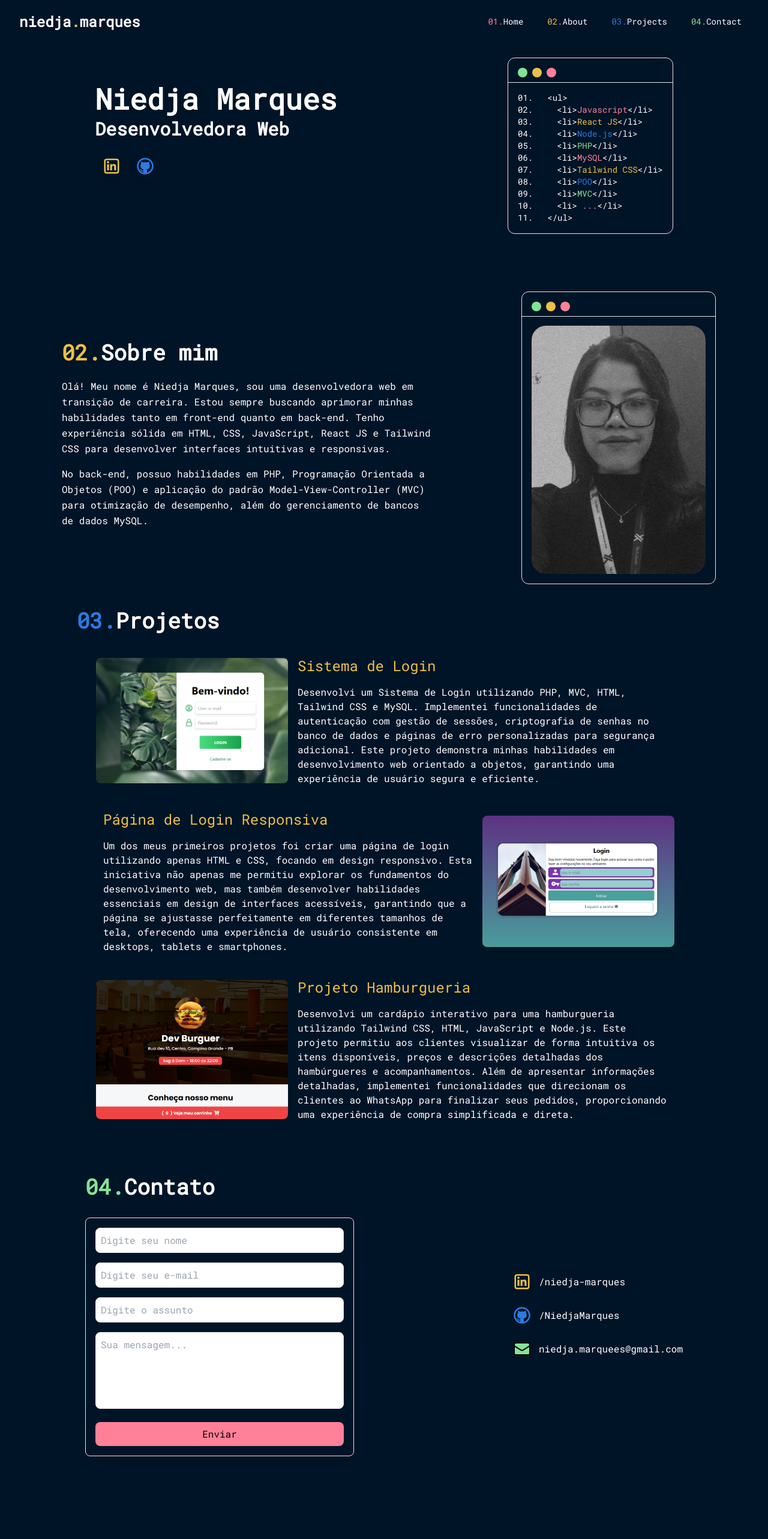
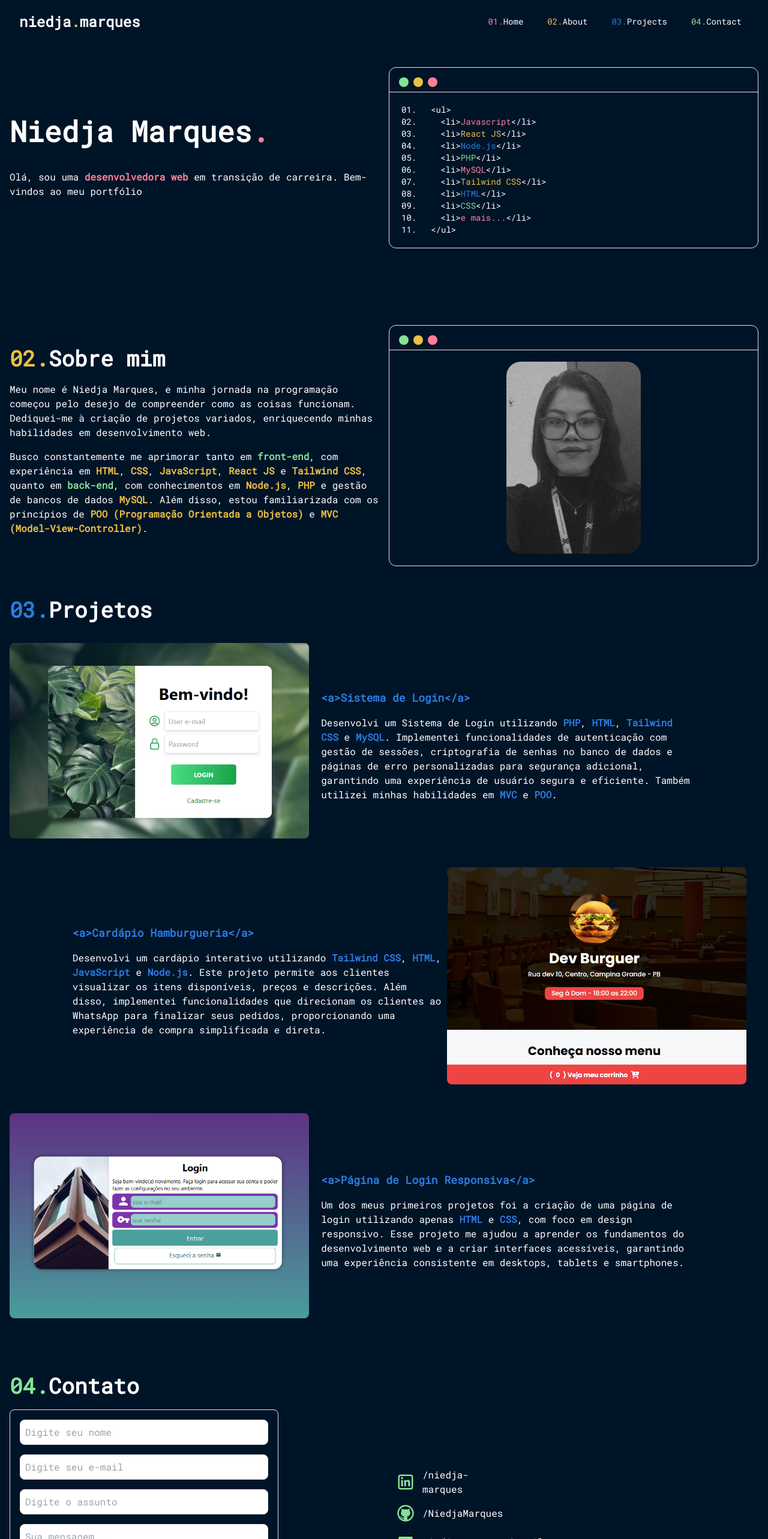
Before and after one commit to NiedjaMarques/Portifolio, a React (Vite) app: page / in a window 1280 px wide. Shown: the top 2566 px of the page at 60% size. Before the commit the page ends 2468 px from the top, so only its background shows below. Built offline with nearby package versions, Linux system fonts and the light colour scheme.

Commit message:
Ajustes de todas as section
Melhorando a responsividade

```diff
--- a/src/App.jsx
+++ b/src/App.jsx
@@ -3,17 +3,20 @@ import Home from './pages/componentes/Home.jsx'
 import About from './pages/componentes/AboutSection.jsx'
 import Projects from './pages/componentes/ProjetosSection.jsx'
 import Contact from './pages/componentes/ContactSection.jsx'
+import MainLayout from './pages/componentes/MainLayout.jsx'
 import Skills from './pages/componentes/SkillSection.jsx'
 
 const App = () => {
   return (
     <>
+      <MainLayout>
         <Header/>
         <Home/>
         <About/>
         <Projects/>
         {/* <Skills/> */}
         <Contact />
+      </MainLayout>
     </>
   )
 }
--- a/src/pages/componentes/AboutSection.jsx
+++ b/src/pages/componentes/AboutSection.jsx
@@ -4,27 +4,25 @@ import imgEu from '../../../app/view/imagens/cabelolongoproxxima.jpg'
 function About(){
     return(
         <>
-            <section className="container mx-auto px-4" id='about'>
+            <section className="py-4 grid sm:grid-cols-2 gap-4 items-center transition-all duration-500 ease " id='about'>
 
-                <div className="flex flex-col items-center justify-around sm:flex-row sm: transition-all duration-500 ease">
+                <div className="pb-4 sm:pb-0 transition-all duration-500 ease">
 
-                    <div className="pb-5 text-start sm:ml-4 sm:w-1/2 transition-all duration-500 ease leading-relaxed">
-
-                        <h1 className="text-3xl sm:text-4xl font-bold transition-all duration-500 ease py-4">
+                    <h1 className="font-bold text-3xl sm:text-4xl mb-5 transition-all duration-500 ease">
                         <span className='text-amarelo'>02.</span>Sobre mim
                     </h1>
 
-                        <p className="py-2 font-medium">
-                            Olá! Meu nome é Niedja Marques, sou uma desenvolvedora web em transição de carreira. Estou sempre buscando aprimorar minhas habilidades tanto em front-end quanto em back-end. Tenho experiência sólida em HTML, CSS, JavaScript, React JS e Tailwind CSS para desenvolver interfaces intuitivas e responsivas.
+                    <p>
+                        Meu nome é Niedja Marques, e minha jornada na programação começou pelo desejo de compreender como as coisas funcionam. Dediquei-me à criação de projetos variados, enriquecendo minhas habilidades em desenvolvimento web.
                     </p>
 
-                        <p className='py-2 font-medium'>
-                            No back-end, possuo habilidades em PHP, Programação Orientada a Objetos (POO) e aplicação do padrão Model-View-Controller (MVC) para otimização de desempenho, além do gerenciamento de bancos de dados MySQL.
+                    <p className='my-4'>
+                        Busco constantemente me aprimorar tanto em <span className='text-verde font-bold'>front-end</span>, com experiência em <span className='text-amarelo font-bold'>HTML</span>, <span className='text-amarelo font-bold'>CSS</span>, <span className='text-amarelo font-bold'>JavaScript</span>, <span className='text-amarelo font-bold'>React JS</span> e <span className='text-amarelo font-bold'>Tailwind CSS</span>, quanto em <span className='text-verde font-bold'>back-end</span>, com conhecimentos em <span className='text-amarelo font-bold'>Node.js</span>, <span className='text-amarelo font-bold'>PHP</span> e gestão de bancos de dados <span className='text-amarelo font-bold'>MySQL</span>. Além disso, estou familiarizada com os princípios de <span className='text-amarelo font-bold'>POO (Programação Orientada a Objetos)</span> e <span className='text-amarelo font-bold'>MVC (Model-View-Controller)</span>.
                     </p>
 
                 </div>
 
-                    <div className='inline-block p-4 text-sm rounded-xl border relative transition-all duration-500 ease'>
+                <div className='p-5 rounded-xl border relative transition-all duration-500 ease '>
 
                     <div className='border-b w-full space-x-2 absolute top-2 left-0 px-4 py-2 flex'>
                         <span className='bg-verde w-4 h-4 rounded-full'></span>
@@ -32,12 +30,10 @@ function About(){
                         <span className='bg-rosa w-4 h-4 rounded-full'></span>
                     </div>
 
-                        <div className='flex justify-center items-center pt-10'>
-                            <div className='max-w-[290px] sm:max-w-[290px] md:max-w-[290px] lg:max-w-[290px] xl:max-w-[290px] transition-all duration-500 ease'>
-                                <img className='rounded-3xl shadow-sm shadow-cinza-claro w-full h-auto' src={imgEu} alt="Niedja Marques" />
+                    <div className='flex justify-center items-center pt-10 '>
+                        <div className='max-w-[290px]  sm:max-w-[290px] md:max-w-[290px] lg:max-w-[290px] xl:max-w-[290px] transition-all duration-500 ease'>
+                            <img className='rounded-3xl w-full max-h-[320px] ' src={imgEu} alt="Niedja Marques" />
                         </div>
-                        </div>
-
                     </div>
 
                 </div>
--- a/src/pages/componentes/ContactSection.jsx
+++ b/src/pages/componentes/ContactSection.jsx
@@ -10,40 +10,35 @@ import iconGithub from '../../../app/view/icons/icons8-github.svg'
 const Contact = () => {
     return (
         <>
-            <footer className="container mx-auto px-4 pb-10" id='contact'>
+            <footer className="grid sm:grid-cols-2 gap-4 items-center pb-10 pt-4 transition-all duration-500 ease " id='contact'>
 
-                <div className="flex flex-col items-center justify-around md:flex-row transition-all duration-500 ease">
+                    <div>
 
-                    <div className=''>
-
-                        <h1 className="text-3xl sm:text-4xl font-bold text-start transition-all duration-500 ease">
+                        <h1 className="font-bold text-3xl sm:text-4xl mb-5 transition-all duration-500 ease">
                             <span className='text-verde'>04.</span>Contato
                         </h1>
 
                         <ContactForm />
-
                     </div>
 
-                    <div className='flex flex-col sm:justify-start py-4 md:[40%]'>
+                    <div className='py-4'>
 
-                        <a href="https://www.linkedin.com/in/niedja-marques-460823274/" target="_blank" className="my-2 flex items-center">
+                        <a href="https://www.linkedin.com/in/niedja-marques-460823274/" target="_blank" className="my-2 flex items-center w-[200px] hover:text-verde duration-300 transition-all ease">
                             <img className='transform duration-500 mx-2 rounded-full h-10' src={iconLinkedin} alt="logo linkedin" />
                             <p className='font-medium'>/niedja-marques</p>
                         </a>
 
-                        <a href="https://github.com/NiedjaMarques" target="_blank" className="my-2 flex items-center">
+                        <a href="https://github.com/NiedjaMarques" target="_blank" className="w-[200px] hover:text-verde duration-300 transition-all ease my-2 flex items-center">
                             <img className='transform duration-500 mx-2 rounded-full h-10' src={iconGithub} alt="logo Github" />
                             <p className='font-medium'>/NiedjaMarques</p>
                         </a>
 
-                        <a href="mailto:niedja.marquees@gmail.com" target="_blank" className="my-2 flex items-center">
+                        <a href="mailto:niedja.marquees@gmail.com" target="_blank" className="w-[300px hover:text-verde duration-300 transition-all ease my-2 flex items-center">
                             <img className='transform duration-500 mx-2 rounded-full h-10 p-1' src={iconEmail} alt="logo email" />
                             <p className='font-medium'>niedja.marquees@gmail.com</p>
                         </a>
 
                     </div>
-
-                </div>
 
             </footer>
         </>
@@ -94,7 +89,7 @@ const ContactForm = () => {
         <>
             <div className='transition-all duration-500 ease'>
 
-                <form onSubmit={sendEmail} className="form max-w-md mt-8 p-4 border rounded-lg shadow-sm text-black">
+                <form onSubmit={sendEmail} className="form max-w-md mt-5 p-4 border rounded-lg shadow-sm text-black">
 
                     <input
                     type="text"
@@ -129,7 +124,7 @@ const ContactForm = () => {
 
                     <button
                     type="submit"
-                    className="w-full p-2 bg-rosa rounded-lg hover:bg-azul-claro focus:outline-none focus:ring-2">
+                    className="w-full p-2 bg-verde font-bold rounded-lg hover:bg-azul-claro transition-all duration-500 ease focus:outline-none focus:ring-2">
                     Enviar
                     </button>
 
--- a/src/pages/componentes/Home.jsx
+++ b/src/pages/componentes/Home.jsx
@@ -1,37 +1,42 @@
 import React from 'react';
-import iconLinkedin from '../../../app/view/icons/icons8-linkedin.svg'
-import iconGithub from '../../../app/view/icons/icons8-github.svg'
+// import iconLinkedin from '../../../app/view/icons/icons8-linkedin.svg'
+// import iconGithub from '../../../app/view/icons/icons8-github.svg'
 
-const Home = () => {
+const
+Home = () => {
     return (
       <>
-        <section id='home' className="container mx-auto flex flex-col sm:flex-row items-center py-24 px-4 justify-around flex-nowrap">
+        <section id='home' className="grid sm:grid-cols-2 gap-4 items-center py-28 transition-all duration-500 ease">
 
-            <div className='text-start pb-8 transition-all duration-500 ease'>
+            <div className='pb-4 sm:pb-0 transition-all duration-500 ease'>
 
-                <h1 className="font-bold text-4xl sm:text-5xl pb-2">
-                    Niedja Marques
+                <h1 className="font-bold text-3xl sm:text-5xl mb-10 transition-all duration-500 ease">
+                    Niedja Marques<span className='text-rosa'>.</span>
                 </h1>
 
-                <h2 className="text-2xl sm:text-3xl pb-2 font-semibold">
+                <p className='transition-all duration-500 ease'>
+                    Olá, sou uma <span className='text-rosa font-bold'>desenvolvedora web</span> em transição de carreira. Bem-vindos ao meu portfólio
+                </p> {/*, onde cada linha de código representa um passo na construção de algo novo e significativo.*/}
+
+                {/* <h2 className="text-2xl sm:text-3xl pb-2 font-semibold">
                     Desenvolvedora Web
-                </h2>
+                </h2> */}
 
-                <div className="flex items-start justify-start py-4 ">
+                {/* <div className="flex items-start justify-start py-4 ">
 
                     <a href="https://www.linkedin.com/in/niedja-marques-460823274/" target="_blank">
-                        <img className=' transform duration-500 mx-2 rounded-full shadow-md shadow-azul-escuro h-10' src={iconLinkedin} alt="logo linkedin" />
+                        <img className=' transform duration-500 rounded-full shadow-md shadow-azul-escuro h-10' src={iconLinkedin} alt="logo linkedin" />
                     </a>
 
                     <a href="https://github.com/NiedjaMarques" target="_blank">
-                        <img className=' transform duration-500 mx-2 rounded-full shadow-md shadow-azul-escuro h-10' src={iconGithub} alt="logo Github" />
+                        <img className=' transform duration-500 ml-2 rounded-full shadow-md shadow-azul-escuro h-10' src={iconGithub} alt="logo Github" />
                     </a>
 
-                </div>
+                </div> */}
 
             </div>
 
-            <div className='inline-block p-4 text-sm rounded-xl border relative transition-all duration-500 ease'>
+            <div className='p-5 text-sm rounded-xl border relative transition-all duration-500 ease'>
 
                 <div className='border-b w-full space-x-2 absolute top-2 left-0 px-4 py-2 flex'>
                     <span className='bg-verde w-4 h-4 rounded-full'></span>
@@ -39,7 +44,7 @@ const Home = () => {
                     <span className='bg-rosa w-4 h-4 rounded-full'></span>
                 </div>
 
-                <div className='flex flex-col pt-6 mt-4 flex-nowrap'>
+                <div className='flex flex-col pt-6 mt-4 flex-nowrap transition-all duration-500 ease'>
                     <span>01.<span className='ml-6'>&lt;ul&gt;</span></span>
                     <span>02.<span className='ml-10'>&lt;li&gt;<span className='text-rosa'>Javascript</span>&lt;/li&gt;</span></span>
                     <span>03.<span className='ml-10'>&lt;li&gt;<span className='text-amarelo'>React JS</span>&lt;/li&gt;</span></span>
@@ -47,9 +52,9 @@ const Home = () => {
                     <span>05.<span className='ml-10'>&lt;li&gt;<span className='text-verde'>PHP</span>&lt;/li&gt;</span></span>
                     <span>06.<span className='ml-10'>&lt;li&gt;<span className='text-rosa'>MySQL</span>&lt;/li&gt;</span></span>
                     <span>07.<span className='ml-10'>&lt;li&gt;<span className='text-amarelo'>Tailwind CSS</span>&lt;/li&gt;</span></span>
-                    <span>08.<span className='ml-10'>&lt;li&gt;<span className='text-azul-claro'>POO</span>&lt;/li&gt;</span></span>
-                    <span>09.<span className='ml-10'>&lt;li&gt;<span className='text-verde'>MVC</span>&lt;/li&gt;</span></span>
-                    <span>10.<span className='ml-10'>&lt;li&gt; <span className='text-rosa'>...</span>&lt;/li&gt;</span></span>
+                    <span>08.<span className='ml-10'>&lt;li&gt;<span className='text-azul-claro'>HTML</span>&lt;/li&gt;</span></span>
+                    <span>09.<span className='ml-10'>&lt;li&gt;<span className='text-verde'>CSS</span>&lt;/li&gt;</span></span>
+                    <span>10.<span className='ml-10'>&lt;li&gt;<span className='text-rosa'>e mais...</span>&lt;/li&gt;</span></span>
                     <span>11.<span className='ml-6'>&lt;/ul&gt;</span></span>
                 </div>
 
--- /dev/null
+++ b/src/pages/componentes/MainLayout.jsx
@@ -0,0 +1,11 @@
+import React from "react";
+
+const MainLayout = ({ children }) => {
+    return(
+        <div className="container mx-auto px-4">
+            {children}
+        </div>
+    )
+}
+
+export default MainLayout
--- a/src/pages/componentes/ProjetosSection.jsx
+++ b/src/pages/componentes/ProjetosSection.jsx
@@ -6,68 +6,68 @@ import img4 from '../../../app/view/imagens/ProjetoHamburgueria.png'
 const Projetos = () => {
     return (
         <>
-            <section className="pb-12 container px-4 mx-auto" id='projects'>
+            <section className="pb-10 my-5 transition-all duration-500 ease" id='projects'>
 
-                <div className="text-start transition-all duration-500 ease">
-
-                    <h1 className="text-3xl sm:text-4xl font-bold transition-all duration-500 ease py-10 md:ml-6 lg:ml-28">
+                <div className='py-4 transition-all duration-500 ease'>
+                    <h1 className="font-bold text-3xl sm:text-4xl mb-5 transition-all duration-500 ease">
                         <span className='text-azul-claro'>03.</span>Projetos
                     </h1>
+                </div>
 
-                    <div className="flex flex-col sm:flex-row items-center justify-center transition-all duration-500 ease bgred-300 mb-10">
+                <div className="grid grid-cols-1 gap-8 ">
 
-                        <div className="max-w-[320px] transition-all duration-500 ease mb-3 sm:mb-0">
-                            <img className="rounded-lg w-full h-auto" src={img2} alt="Projeto Sistema de Login" />
+                    <div className='transition-all duration-300 ease-in flex flex-col sm:flex-row items-center'>
+
+                        <div className='sm:max-w-[40%] mr-5 '>
+                            <img className="w-full mb-4 transition-all duration-500 ease rounded-lg" src={img2} alt="Projeto Sistema de Login" />
                         </div>
 
-                        <div className="w-full md:max-w-[50%] sm:ml-4 transition-all duration-500 ease font-medium text-start">
+                        <div className='sm:max-w-[50%]'>
 
-                            <a href="https://github.com/NiedjaMarques/Sistema-de-Autentica--o" target="_blank" className=" text-2xl transition-all duration-500 ease hover:underline text-amarelo cursor-pointer">
-                                Sistema de Login
+                            <a href="https://github.com/NiedjaMarques/Sistema-de-Autentica--o" target="_blank" className="transition-all duration-500 ease hover:underline mb-4 text-azul-claro font-bold cursor-pointer text-lg">
+                            &lt;a&gt;Sistema de Login&lt;/a&gt;
                             </a>
 
                             <p className='pt-4'>
-                                Desenvolvi um Sistema de Login utilizando PHP, MVC, HTML, Tailwind CSS e MySQL. Implementei funcionalidades de autenticação com gestão de sessões, criptografia de senhas no banco de dados e páginas de erro personalizadas para segurança adicional. Este projeto demonstra minhas habilidades em desenvolvimento web orientado a objetos, garantindo uma experiência de usuário segura e eficiente.
+                                Desenvolvi um Sistema de Login utilizando <span className='text-azul-claro font-bold'>PHP</span>, <span className='text-azul-claro font-bold'>HTML</span>, <span className='text-azul-claro font-bold'>Tailwind CSS</span> e <span className='text-azul-claro font-bold'>MySQL</span>. Implementei funcionalidades de autenticação com gestão de sessões, criptografia de senhas no banco de dados e páginas de erro personalizadas para segurança adicional, garantindo uma experiência de usuário segura e eficiente. Também utilizei minhas habilidades em <span className='text-azul-claro font-bold'>MVC</span> e <span className='text-azul-claro font-bold'>POO</span>.
                             </p>
 
                         </div>
 
                     </div>
 
-                    <div className="flex flex-col sm:flex-row-reverse items-center justify-center transition-all duration-500 ease bgred-300 mb-10">
+                    <div className='transition-all duration-300 ease-in flex flex-col sm:flex-row-reverse items-center'>
 
-                        <div className="max-w-[320px] transition-all duration-500 ease mb-3 sm:mb-0">
-                            <img className="rounded-lg w-full h-auto" src={img3} alt="Projeto Sistema de Login" />
+                        <div className='sm:max-w-[40%] mr-5'>
+                            <img className="w-full mb-4 transition-all duration-500 ease rounded-lg" src={img4} alt="Projeto Humburgueria" />
                         </div>
 
-                        <div className="w-full md:max-w-[50%] mr-2 sm:ml-4 transition-all duration-500 ease font-medium text-start">
+                        <div className='sm:max-w-[50%]'>
 
-                            <a href="https://github.com/NiedjaMarques/projeto-login" target="_blank" className="text-2xl transition-all duration-500 ease hover:underline text-amarelo cursor-pointer">
-                                Página de Login Responsiva
+                            <a href="https://github.com/NiedjaMarques/Projeto_Hamburgueria" target="_blank" className="transition-all duration-500 ease hover:underline mb-4 text-azul-claro font-bold cursor-pointer text-lg">
+                            &lt;a&gt;Cardápio Hamburgueria&lt;/a&gt;
                             </a>
 
                             <p className="pt-4">
-                                Um dos meus primeiros projetos foi criar uma página de login utilizando apenas HTML e CSS, focando em design responsivo. Esta iniciativa não apenas me permitiu explorar os fundamentos do desenvolvimento web, mas também desenvolver habilidades essenciais em design de interfaces acessíveis, garantindo que a página se ajustasse perfeitamente em diferentes tamanhos de tela, oferecendo uma experiência de usuário consistente em desktops, tablets e smartphones.
+                                Desenvolvi um cardápio interativo utilizando <span className='text-azul-claro font-bold'>Tailwind CSS</span>, <span className='text-azul-claro font-bold'>HTML</span>, <span className='text-azul-claro font-bold'>JavaScript</span> e <span className='text-azul-claro font-bold'>Node.js</span>. Este projeto permite aos clientes visualizar os itens disponíveis, preços e descrições. Além disso, implementei funcionalidades que direcionam os clientes ao WhatsApp para finalizar seus pedidos, proporcionando uma experiência de compra simplificada e direta.
                             </p>
 
                         </div>
 
                     </div>
 
-                    <div className="flex flex-col sm:flex-row items-center justify-center transition-all duration-500 ease bgred-300 mb-10">
+                    <div className=' transition-all duration-300 ease-in flex flex-col sm:flex-row items-center'>
 
-                        <div className="max-w-[320px] transition-all duration-500 ease mb-3 sm:mb-0">
-                            <img className="rounded-lg w-full h-auto" src={img4} alt="Projeto Sistema de Login" />
+                        <div className='sm:max-w-[40%] mr-5'>
+                            <img className="w-full mb-4 transition-all duration-500 ease rounded-lg" src={img3} alt="Pagina de login responsiva" />
                         </div>
 
-                        <div className="w-full md:max-w-[50%] sm:ml-4 transition-all duration-500 ease font-medium text-start">
-
-                            <a href="https://github.com/NiedjaMarques/Projeto_Hamburgueria" target="_blank" className="text-2xl transition-all duration-500 ease hover:underline text-amarelo cursor-pointer">
-                                Projeto Hamburgueria
+                        <div className='sm:max-w-[50%]'>
+                            <a href="https://github.com/NiedjaMarques/projeto-login" target="_blank" className="transition-all duration-500 ease hover:underline mb-4 text-azul-claro font-bold cursor-pointer text-lg">
+                            &lt;a&gt;Página de Login Responsiva&lt;/a&gt;
                             </a>
-
                             <p className="pt-4">
-                                Desenvolvi um cardápio interativo para uma hamburgueria utilizando Tailwind CSS, HTML, JavaScript e Node.js. Este projeto permitiu aos clientes visualizar de forma intuitiva os itens disponíveis, preços e descrições detalhadas dos hambúrgueres e acompanhamentos. Além de apresentar informações detalhadas, implementei funcionalidades que direcionam os clientes ao WhatsApp para finalizar seus pedidos, proporcionando uma experiência de compra simplificada e direta.
+                                Um dos meus primeiros projetos foi a criação de uma página de login utilizando apenas <span className='text-azul-claro font-bold'>HTML</span> e <span className='text-azul-claro font-bold'>CSS</span>, com foco em design responsivo. Esse projeto me ajudou a aprender os fundamentos do desenvolvimento web e a criar interfaces acessíveis, garantindo uma experiência consistente em desktops, tablets e smartphones.
                             </p>
                         </div>
 
--- a/src/styles/index.css
+++ b/src/styles/index.css
@@ -11,4 +11,5 @@ body{
   background-color: #001427;
   color: white;
   font-family: "Roboto Mono", monospace;
+  font-size: 16px;
 }
```
Also changed, not shown: app/view/icons/icons8-github.svg, app/view/icons/icons8-linkedin.svg. Lines whose indentation alone changed are shown as unchanged.
